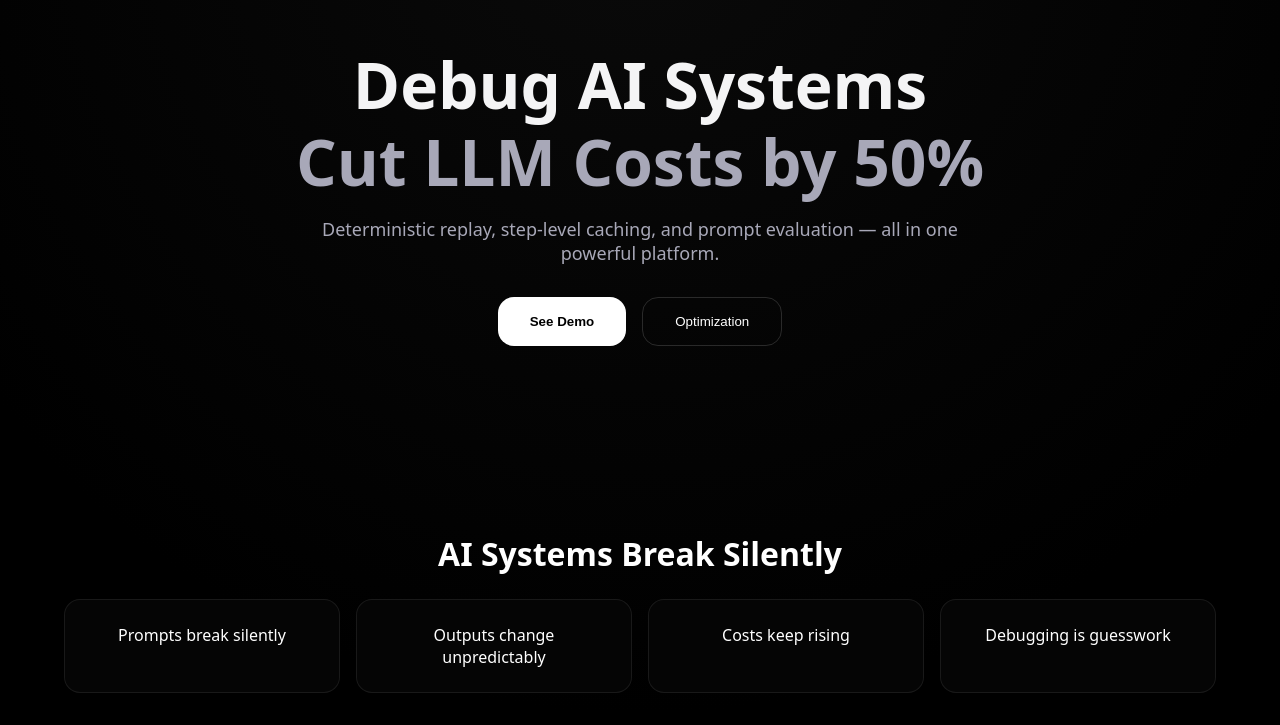
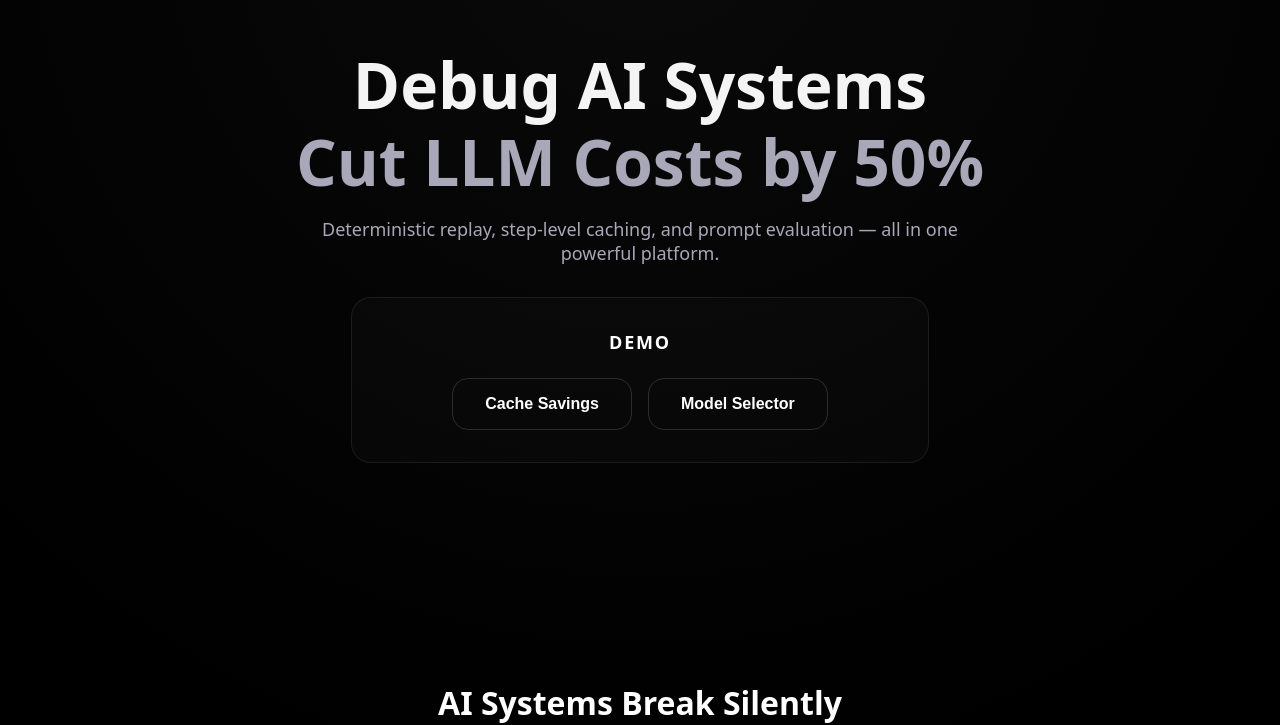
Before and after one commit to TonySparke/demo, a React (Vite) app: page / in a window 1280 px wide. Shown: the part 102-827 px from the top of the page. Built offline with nearby package versions, Linux system fonts and the light colour scheme.

Commit message:
improved 2demos

```diff
--- a/src/App.css
+++ b/src/App.css
@@ -150,6 +150,47 @@ html, body, #root {
   justify-content: center;
   gap: 1rem;
   flex-wrap: wrap;
+}
+
+.demo-controls {
+  padding: 2rem;
+  background: rgba(255, 255, 255, 0.02);
+  border: 1px solid rgba(255, 255, 255, 0.08);
+  border-radius: 1.25rem;
+  margin: 2rem auto;
+  max-width: 32rem;
+  text-align: center;
+}
+
+.demo-controls-title {
+  font-size: 1.125rem;
+  font-weight: 700;
+  color: #fff;
+  margin: 0 0 1.5rem 0;
+  text-transform: uppercase;
+  letter-spacing: 0.1em;
+}
+
+.demo-controls .btn-primary,
+.demo-controls .btn-secondary {
+  padding: 16px 32px;
+  border: 1px solid rgba(255, 255, 255, 0.15);
+  border-radius: 16px;
+  color: white;
+  background: transparent;
+  transition: all 0.2s ease;
+  font-weight: 600;
+  cursor: pointer;
+  font-size: 1rem;
+}
+
+.demo-controls .btn-primary:hover,
+.demo-controls .btn-secondary:hover {
+  background: white;
+  color: black;
+  border-color: white;
+  transform: scale(1.05);
+  box-shadow: 0 10px 30px rgba(255, 255, 255, 0.2);
 }
 
 .section-container {
--- a/src/App.jsx
+++ b/src/App.jsx
@@ -97,10 +97,12 @@ export default function LandingPage() {
 
   const runDemo = () => {
     setTrace(fakeTrace);
+    setComparisonTrace(null);
   };
 
   const runComparisonDemo = () => {
     setComparisonTrace({ base: baseTrace, improved: improvedTrace });
+    setTrace(null);
   };
 
   return (
@@ -121,20 +123,23 @@ export default function LandingPage() {
           Deterministic replay, step-level caching, and prompt evaluation — all in one powerful platform.
         </p>
 
+        <div className="demo-controls">
+          <h3 className="demo-controls-title">DEMO</h3>
           <div className="button-group">
             <button
               onClick={runDemo}
               className="btn-primary"
             >
-            See Demo
+              Cache Savings
             </button>
 
             <button
               onClick={runComparisonDemo}
               className="btn-secondary"
             >
-            Optimization
+              Model Selector
             </button>
+          </div>
         </div>
       </section>
 
```
Lines whose indentation alone changed are shown as unchanged.
